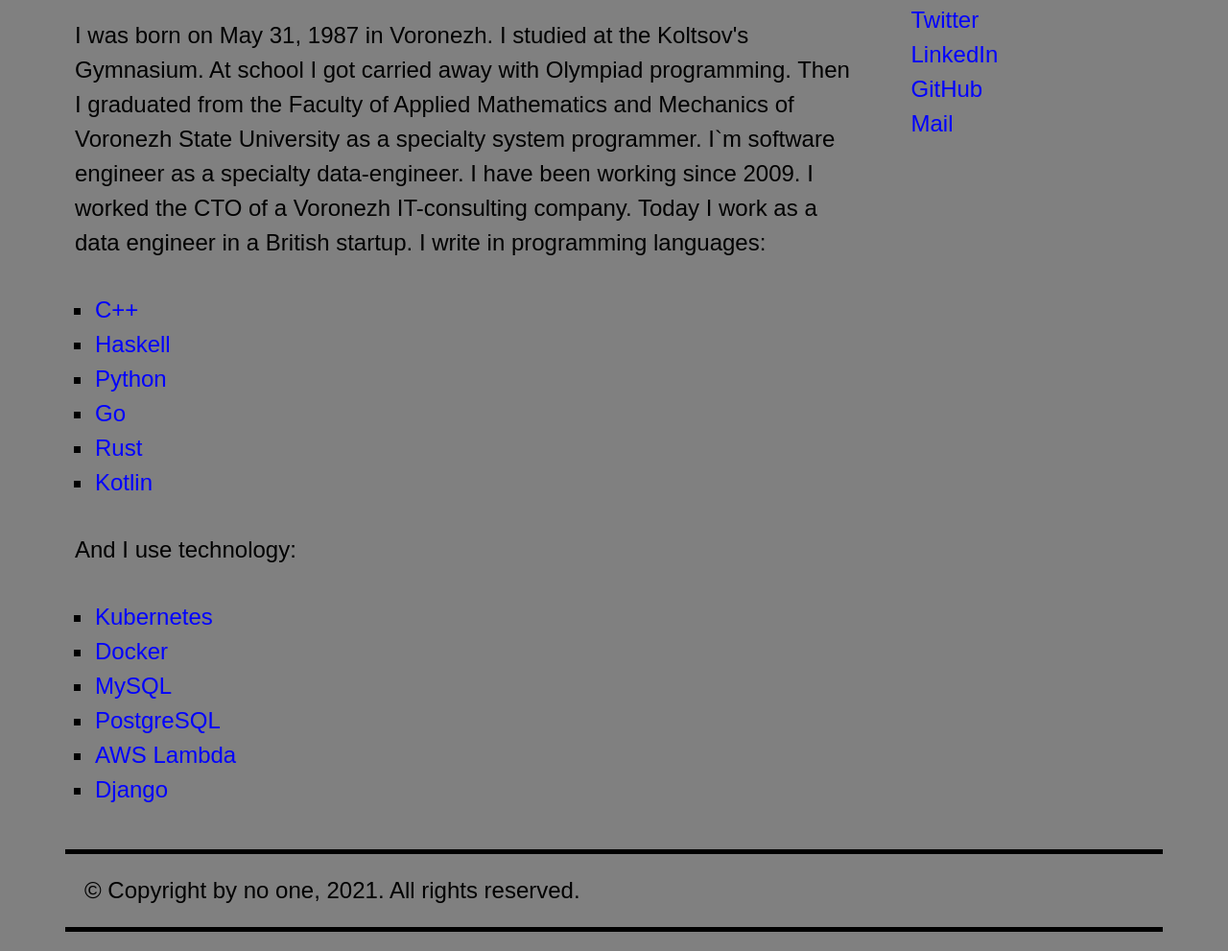
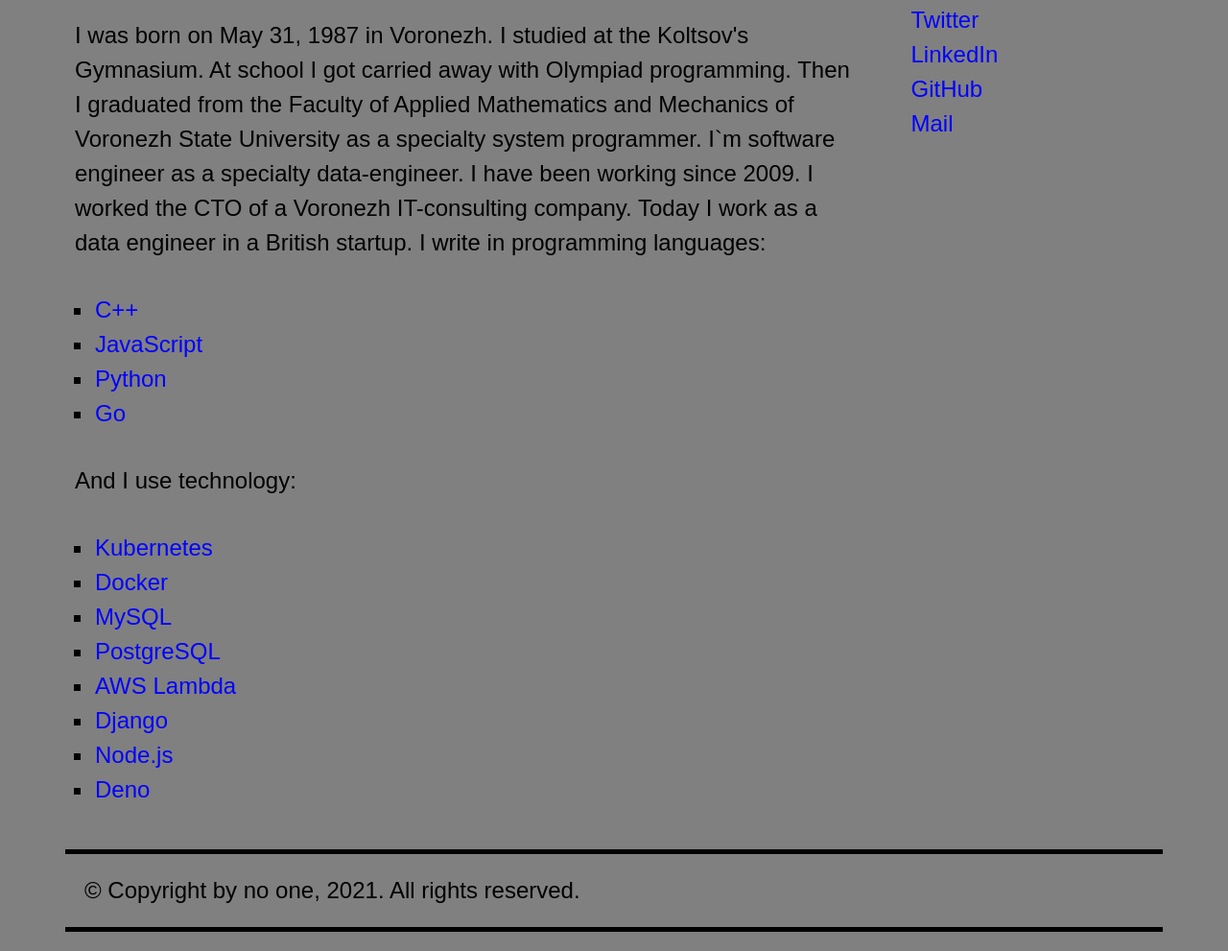
Before and after one commit to gorynych00/my-static-website, a website built with webpack: page dist/index.html in a window 1280 px wide. Shown: the part 375-1366 px from the top of the page at 96% size. Built offline with nearby package versions, Linux system fonts and the light colour scheme.

Commit message:
update index.html

```diff
--- a/dist/index.html
+++ b/dist/index.html
@@ -49,19 +49,13 @@
             <a href="https://en.wikipedia.org/wiki/C%2B%2B">C++</a>
           </li>
           <li>
-            <a href="https://www.haskell.org/">Haskell</a>
+            <a href="https://developer.mozilla.org/ru/docs/Web/JavaScript">JavaScript</a>
           </li>
           <li>
             <a href='https://www.python.org/'>Python</a>
           </li>
           <li>
             <a href="https://go.dev/">Go</a>
-          </li>
-          <li>
-            <a href="https://www.rust-lang.org/">Rust</a>
-          </li>
-          <li>
-            <a href="https://kotlinlang.org/">Kotlin</a>
           </li>
         </ul>
         <p>And I use technology: </p>
@@ -83,6 +77,12 @@
           </li>
           <li>
             <a href="https://www.djangoproject.com/">Django</a>
+          </li>
+          <li>
+            <a href="node.js">Node.js</a>
+          </li>
+          <li>
+            <a href="https://deno.land/">Deno</a>
           </li>
         </ul>
       </article>
```
